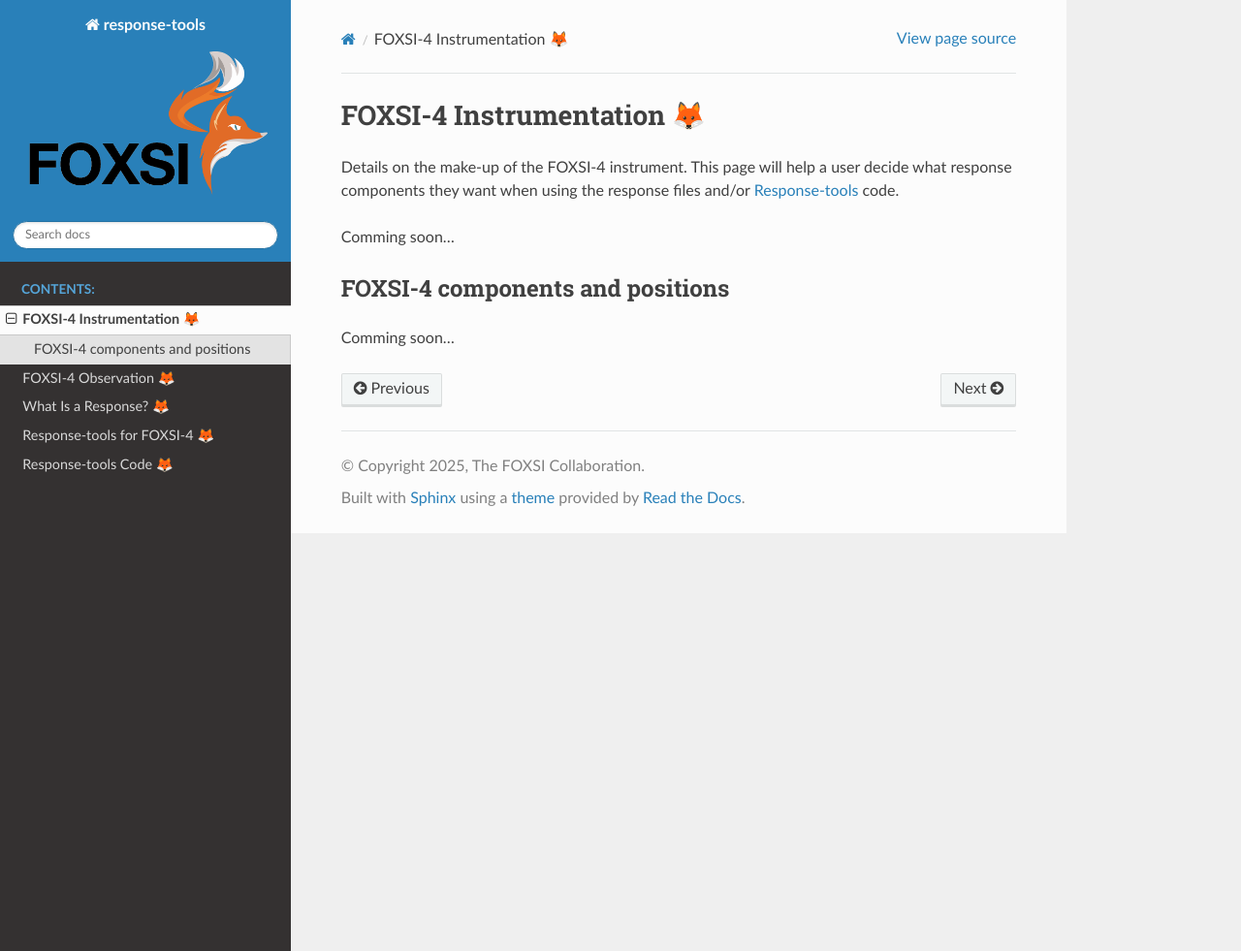
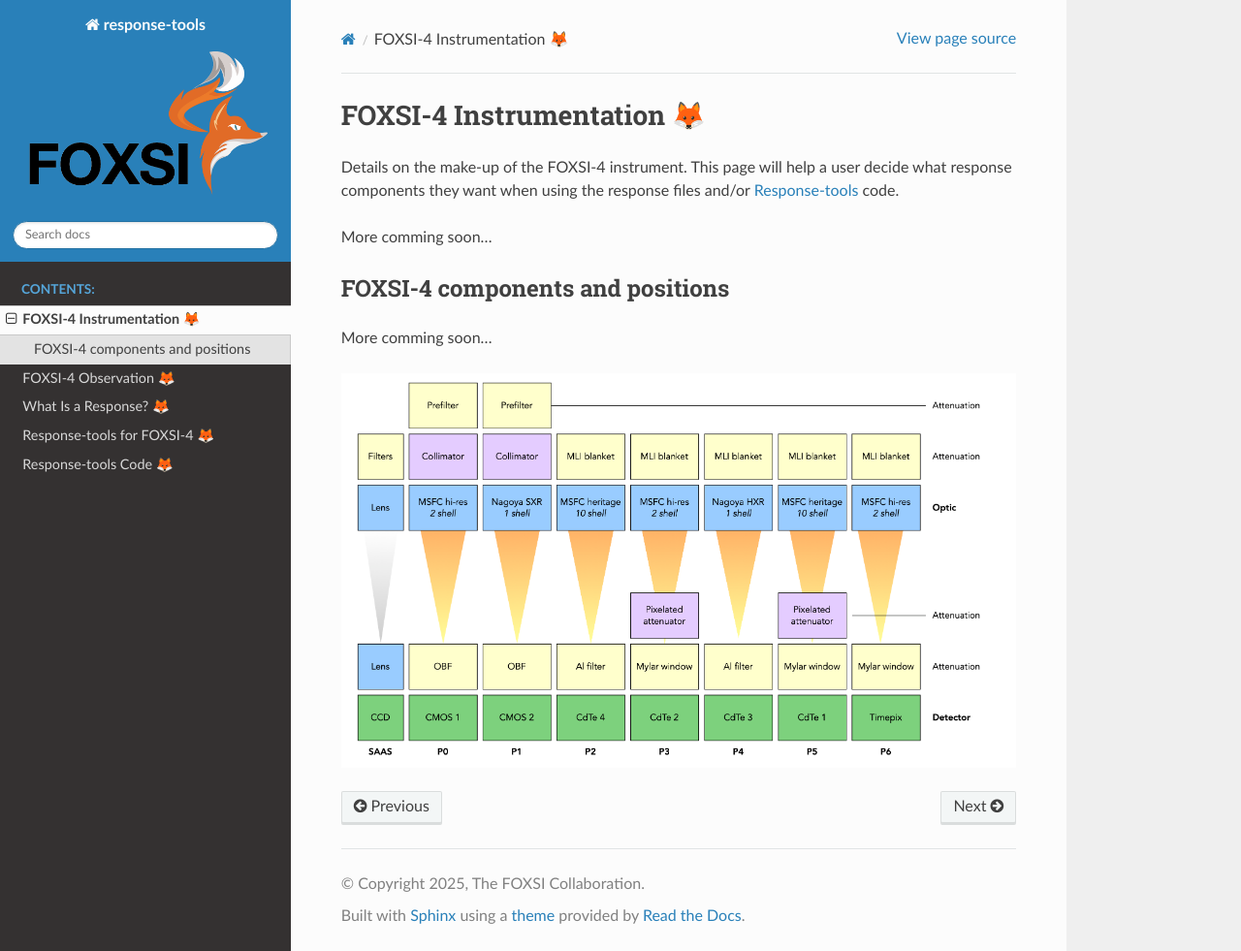
Before and after one commit to thanasipantazides/response-tools, a Sphinx documentation site: the page built from docs/instrument.md, in a window 1280 px wide and 981 px high. Shown: the whole window at 97% size. Built offline with Sphinx 7.4.7 and the Read the Docs theme 3.1.0, drawn with Linux system fonts in a browser that asks for light colours; pages that are not in the unit, such as notebooks, are missing from menus.

Commit message:
added telescope composition diagram and references in docs

```diff
--- a/docs/instrument.md
+++ b/docs/instrument.md
@@ -2,8 +2,10 @@
 
 Details on the make-up of the FOXSI-4 instrument. This page will help a user decide what response components they want when using the response files and/or [Response-tools](https://foxsi.github.io/response-tools) code.
 
-Comming soon...
+More comming soon...
 
 ## FOXSI-4 components and positions
 
-Comming soon...
+More comming soon...
+
+![FOXSI-4-telescope-composition](../response_tools/assets/foxsi4-telescopes.png "FOXSI-4 telescope composition.")
```
Also changed, not shown: response_tools/assets/foxsi4-telescopes.png (added).
